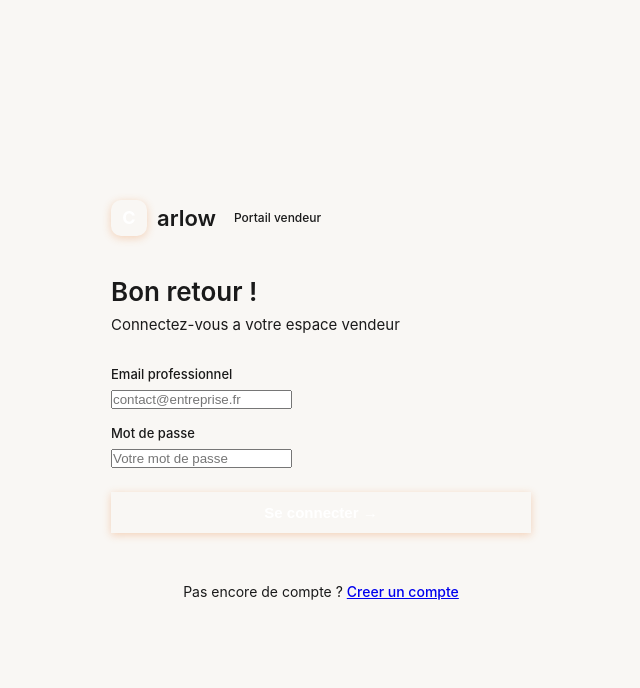
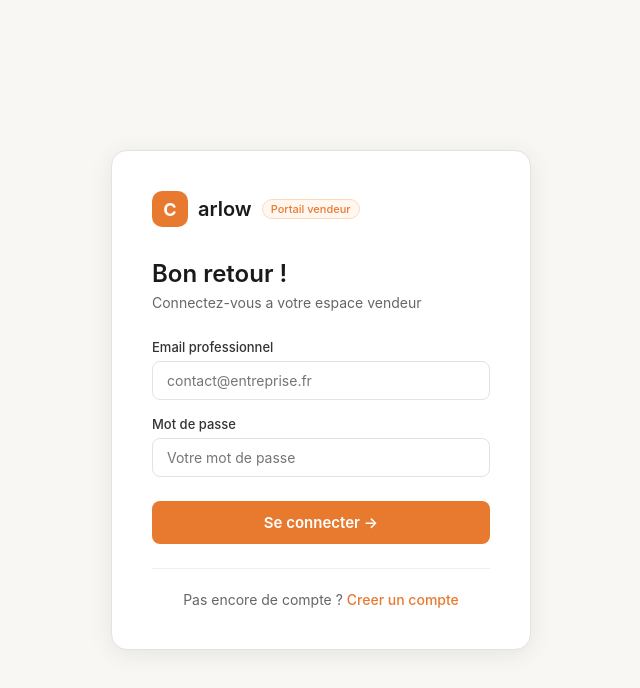
Before and after one commit to azerrh/carlow-onboarding, a Next.js app: page /login in a window 1280 px wide. Shown: the top 688 px of the page, without its empty margins (319-959 px from the left). Built offline with nearby package versions, Linux system fonts and the light colour scheme.

Commit message:
fix: bouton login visible couleur orange

```diff
--- a/src/app/(auth)/login/page.tsx
+++ b/src/app/(auth)/login/page.tsx
@@ -29,43 +29,59 @@ export default function LoginPage() {
   }
 
   return (
-    <div style={{display:"flex",minHeight:"100vh",background:"var(--gray-50)"}}>
-      <div style={{flex:1,display:"flex",alignItems:"center",justifyContent:"center",padding:"24px"}}>
-        <div style={{width:"100%",maxWidth:420}}>
-          <div style={{display:"flex",alignItems:"center",gap:10,marginBottom:40}}>
-            <div style={{width:36,height:36,background:"var(--orange)",borderRadius:10,display:"flex",alignItems:"center",justifyContent:"center",color:"white",fontWeight:700,fontSize:18,boxShadow:"0 2px 8px rgba(232,122,48,0.3)"}}>C</div>
-            <span style={{fontWeight:600,fontSize:22,color:"var(--gray-900)"}}>arlow</span>
-            <span style={{background:"var(--orange-light)",color:"var(--orange)",fontSize:12,padding:"2px 8px",borderRadius:20,fontWeight:500}}>Portail vendeur</span>
+    <div style={{display:"flex",minHeight:"100vh",background:"#f9f7f4",alignItems:"center",justifyContent:"center"}}>
+      <div style={{width:"100%",maxWidth:420,background:"white",borderRadius:16,padding:40,boxShadow:"0 4px 24px rgba(0,0,0,0.08)",border:"1px solid #e5e3df"}}>
+        <div style={{display:"flex",alignItems:"center",gap:10,marginBottom:32}}>
+          <div style={{width:36,height:36,background:"#E87A30",borderRadius:10,display:"flex",alignItems:"center",justifyContent:"center",color:"white",fontWeight:700,fontSize:18}}>C</div>
+          <span style={{fontWeight:600,fontSize:20,color:"#1a1a1a"}}>arlow</span>
+          <span style={{background:"#fff7f0",color:"#E87A30",fontSize:11,padding:"2px 8px",borderRadius:20,fontWeight:500,border:"1px solid #ffd9b8"}}>Portail vendeur</span>
         </div>
 
-          <h1 style={{fontSize:26,fontWeight:600,color:"var(--gray-900)",margin:"0 0 8px"}}>Bon retour !</h1>
-          <p style={{color:"var(--gray-600)",fontSize:15,margin:"0 0 32px"}}>Connectez-vous a votre espace vendeur</p>
+        <h1 style={{fontSize:24,fontWeight:600,color:"#1a1a1a",margin:"0 0 6px"}}>Bon retour !</h1>
+        <p style={{color:"#666",fontSize:14,margin:"0 0 28px"}}>Connectez-vous a votre espace vendeur</p>
 
         <form onSubmit={handleSubmit}>
           <div style={{marginBottom:16}}>
-              <label style={{fontSize:13,fontWeight:500,color:"var(--gray-900)",display:"block",marginBottom:6}}>Email professionnel</label>
-              <input type="email" value={email} onChange={e=>setEmail(e.target.value)} placeholder="contact@entreprise.fr" required />
+            <label style={{fontSize:13,fontWeight:500,color:"#333",display:"block",marginBottom:6}}>Email professionnel</label>
+            <input
+              type="email"
+              value={email}
+              onChange={e=>setEmail(e.target.value)}
+              placeholder="contact@entreprise.fr"
+              required
+              style={{width:"100%",padding:"10px 14px",borderRadius:8,border:"1.5px solid #e5e3df",fontSize:14,outline:"none",boxSizing:"border-box" as const,fontFamily:"inherit",color:"#1a1a1a",background:"white"}}
+            />
           </div>
           <div style={{marginBottom:24}}>
-              <label style={{fontSize:13,fontWeight:500,color:"var(--gray-900)",display:"block",marginBottom:6}}>Mot de passe</label>
-              <input type="password" value={password} onChange={e=>setPassword(e.target.value)} placeholder="Votre mot de passe" required />
+            <label style={{fontSize:13,fontWeight:500,color:"#333",display:"block",marginBottom:6}}>Mot de passe</label>
+            <input
+              type="password"
+              value={password}
+              onChange={e=>setPassword(e.target.value)}
+              placeholder="Votre mot de passe"
+              required
+              style={{width:"100%",padding:"10px 14px",borderRadius:8,border:"1.5px solid #e5e3df",fontSize:14,outline:"none",boxSizing:"border-box" as const,fontFamily:"inherit",color:"#1a1a1a",background:"white"}}
+            />
           </div>
 
           {error && (
-              <div style={{background:"#fff0f0",color:"var(--red)",padding:"10px 14px",borderRadius:"var(--radius-sm)",fontSize:13,marginBottom:16,border:"1px solid #ffd0d0"}}>
+            <div style={{background:"#fff0f0",color:"#cc0000",padding:"10px 14px",borderRadius:8,fontSize:13,marginBottom:16,border:"1px solid #ffd0d0"}}>
               {error}
             </div>
           )}
 
-            <button type="submit" disabled={loading} style={{width:"100%",padding:"12px",background:loading?"#f0a070":"var(--orange)",color:"white",border:"none",borderRadius:"var(--radius-sm)",fontSize:15,fontWeight:600,boxShadow:"0 2px 8px rgba(232,122,48,0.3)"}}>
+          <button
+            type="submit"
+            disabled={loading}
+            style={{width:"100%",padding:"12px",background:loading?"#f0a070":"#E87A30",color:"white",border:"none",borderRadius:8,fontSize:15,fontWeight:600,cursor:"pointer",fontFamily:"inherit"}}
+          >
             {loading ? "Connexion..." : "Se connecter →"}
           </button>
         </form>
 
-          <div style={{textAlign:"center",marginTop:24,paddingTop:24,borderTop:"1px solid var(--gray-200)"}}>
-            <span style={{fontSize:14,color:"var(--gray-600)"}}>Pas encore de compte ? </span>
-            <a href="/register" style={{fontSize:14,fontWeight:500}}>Creer un compte</a>
-          </div>
+        <div style={{textAlign:"center",marginTop:24,paddingTop:20,borderTop:"1px solid #f1efe8"}}>
+          <span style={{fontSize:14,color:"#666"}}>Pas encore de compte ? </span>
+          <a href="/register" style={{fontSize:14,fontWeight:500,color:"#E87A30",textDecoration:"none"}}>Creer un compte</a>
         </div>
       </div>
     </div>
```
Lines whose indentation alone changed are shown as unchanged.
